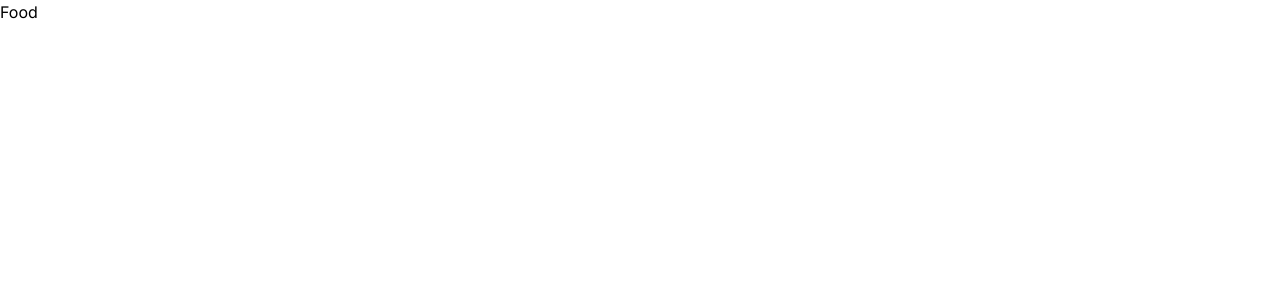
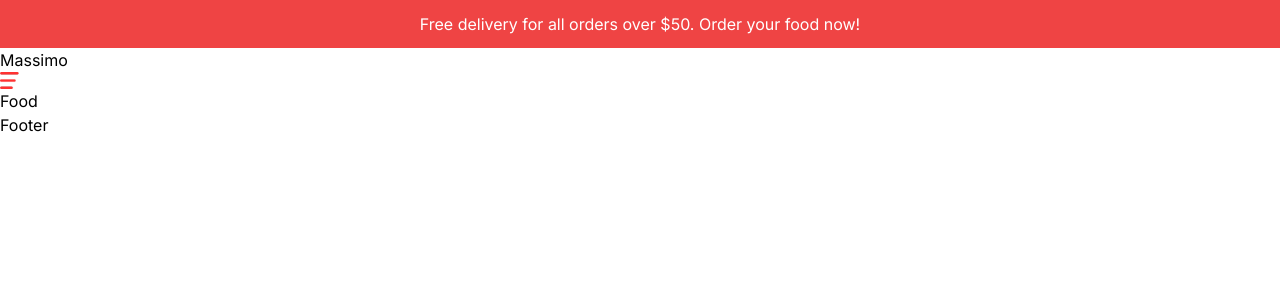
Before and after one commit to Mishrashubham10/next-food-delivery-app, a Next.js app: page / in a window 1280 px wide. Shown: the top 300 px of the page. Built offline with nearby package versions, Linux system fonts and the light colour scheme.

Commit message:
Create components

```diff
--- a/src/app/layout.tsx
+++ b/src/app/layout.tsx
@@ -1,22 +1,30 @@
-import type { Metadata } from 'next'
-import { Inter } from 'next/font/google'
-import './globals.css'
+import type { Metadata } from 'next';
+import { Inter } from 'next/font/google';
+import './globals.css';
+import Notification from '@/components/Notification';
+import Navbar from '@/components/Navbar';
+import Footer from '@/components/Footer';
 
-const inter = Inter({ subsets: ['latin'] })
+const inter = Inter({ subsets: ['latin'] });
 
 export const metadata: Metadata = {
   title: 'Create Next App',
   description: 'Generated by create next app',
-}
+};
 
 export default function RootLayout({
   children,
 }: {
-  children: React.ReactNode
+  children: React.ReactNode;
 }) {
   return (
     <html lang="en">
-      <body className={inter.className}>{children}</body>
+      <body className={inter.className}>
+        <Notification />
+        <Navbar />
+        {children}
+        <Footer />
+      </body>
     </html>
-  )
+  );
 }
--- /dev/null
+++ b/src/components/Footer.tsx
@@ -0,0 +1,9 @@
+import React from 'react'
+
+const Footer = () => {
+  return (
+    <div>Footer</div>
+  )
+}
+
+export default Footer
--- /dev/null
+++ b/src/components/Menu.tsx
@@ -0,0 +1,11 @@
+import Image from "next/image"
+
+const Menu = () => {
+  return (
+    <div>
+        <Image src="/open.png" alt="" width={20} height={20} />
+    </div>
+  )
+}
+
+export default Menu
--- /dev/null
+++ b/src/components/Navbar.tsx
@@ -0,0 +1,20 @@
+import React from 'react'
+import Menu from './Menu'
+import Link from 'next/link'
+
+const Navbar = () => {
+  return (
+    <nav>
+      {/* LOGO */}
+      <div>
+        <Link href="/">Massimo</Link>
+      </div>
+      {/*  */}
+      <div>
+        <Menu />
+      </div>
+    </nav>
+  )
+}
+
+export default Navbar
--- /dev/null
+++ b/src/components/Notification.tsx
@@ -0,0 +1,11 @@
+import React from 'react'
+
+const Notification = () => {
+  return (
+    <div className='h-12 bg-red-500 text-white px-4 flex items-center justify-center text-center text-sm md:text-base cursor-pointer'>
+        Free delivery for all orders over $50. Order your food now!
+    </div>
+  )
+}
+
+export default Notification
```
